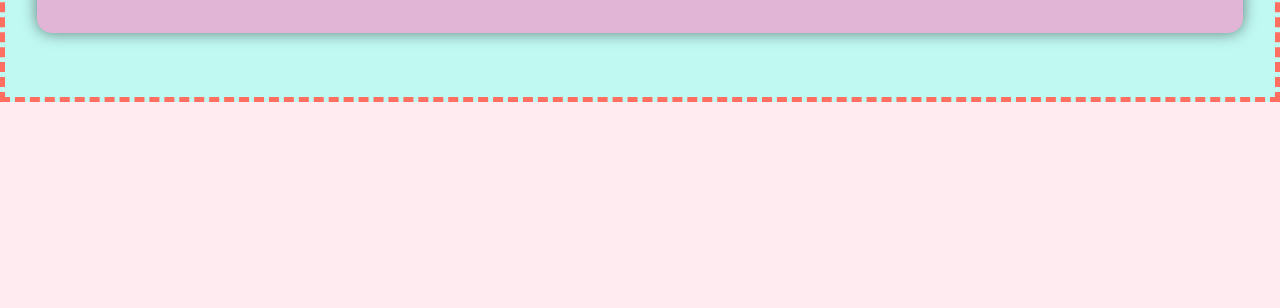
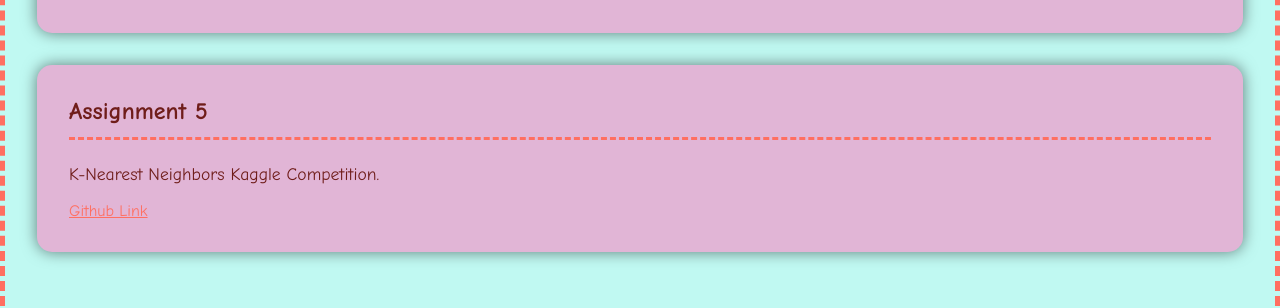
Before and after one commit to jwkinney443/jwkinney443.github.io, a plain HTML site: page assignments.html in a window 1280 px wide. Shown: the part 1840-2148 px from the top of the page. Before the commit the page ends 1942 px from the top, so only its background shows below. Drawn offline with Linux system fonts and the light colour scheme.

Commit message:
Added section for kaggle competition

```diff
--- a/assignments.html
+++ b/assignments.html
@@ -51,6 +51,11 @@
       <iframe width="560" height="315" src="https://www.youtube.com/embed/zjisFKXjJmI?si=4SJ-T0NM1Lm_hMvM"
         frameborder="0" allowfullscreen></iframe>
     </section>
+    <section>
+      <h2>Assignment 5</h2>
+      <p>K-Nearest Neighbors Kaggle Competition.</p>
+      <a href="https://github.com/jwkinney443/jwkinney-assignment-5">Github Link</a>
+    </section>
   </main>
 </body>
 
```
